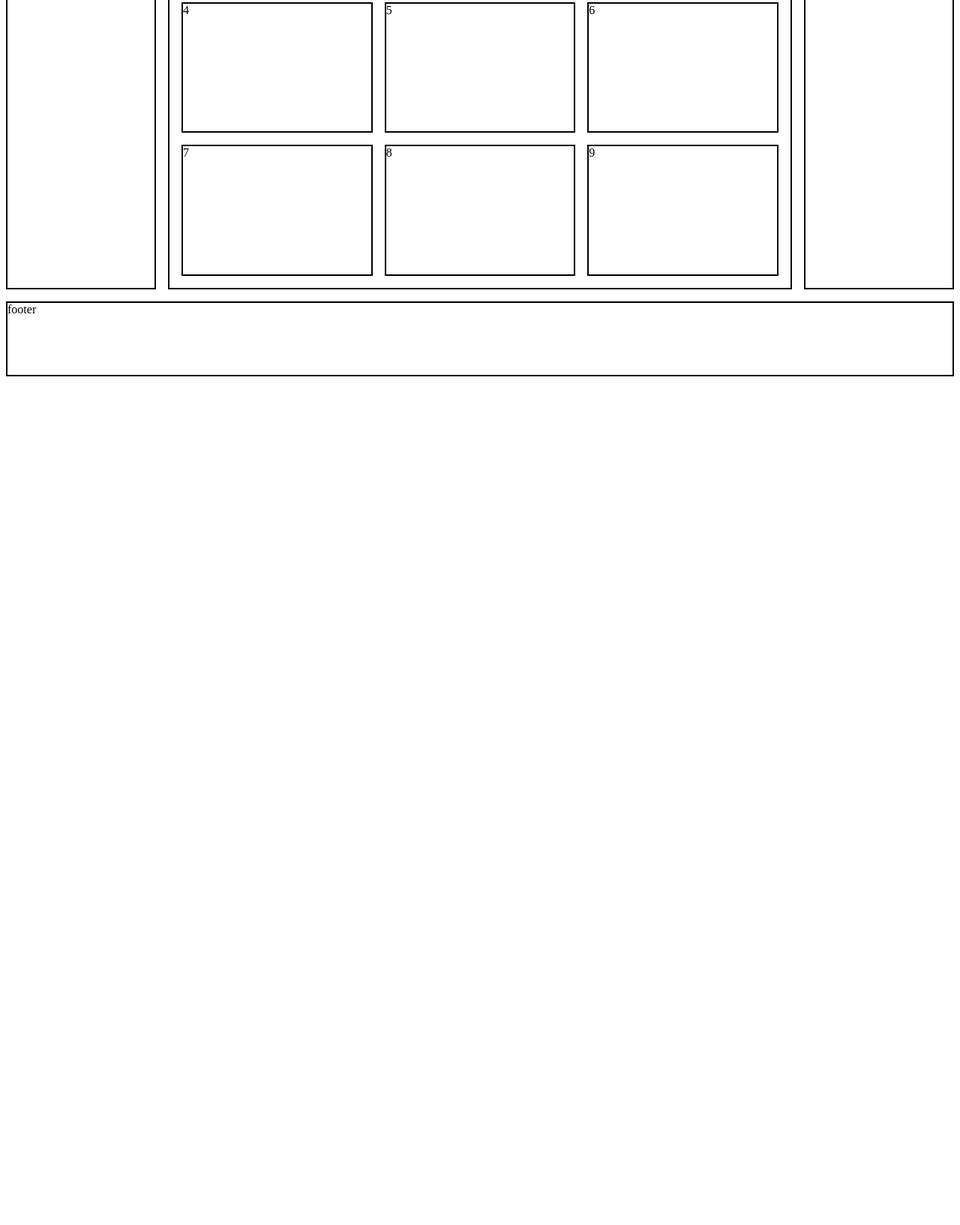
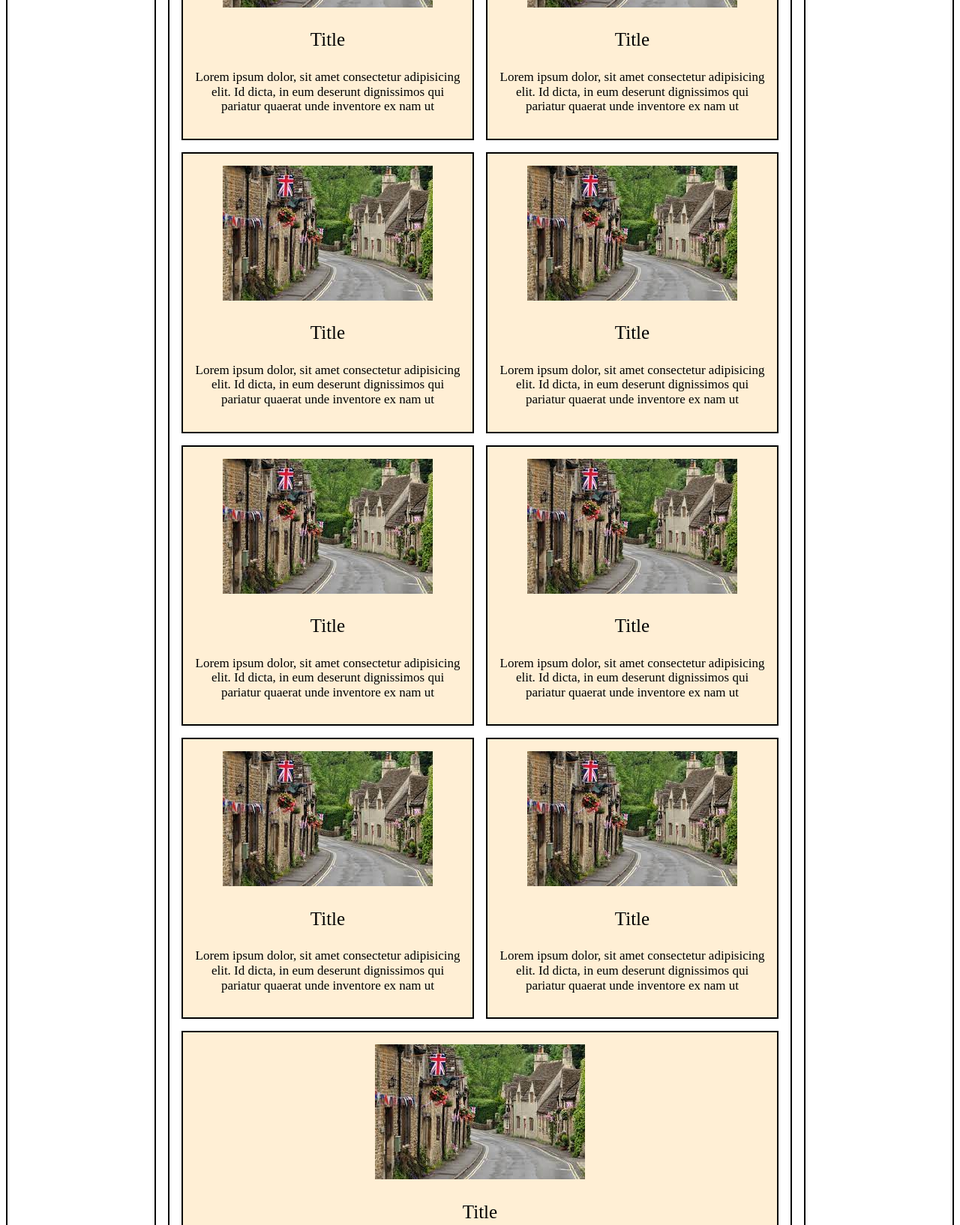
Before and after one commit to InnaPatlakha/lesson6, a plain HTML site: page index.html in a window 1280 px wide. Shown: the part 330-1964 px from the top of the page at 75% size. Before the commit the page ends 840 px from the top, so only its background shows below. Drawn offline with Linux system fonts and the light colour scheme.

Commit message:
наповнення сітки змістом

```diff
--- a/index.html
+++ b/index.html
@@ -14,15 +14,78 @@
   <header class="header">header</header>
   <div class="flex">
     <main class="main">
-      <div class="item">1</div>
-      <div class="item">2</div>
-      <div class="item">3</div>
-      <div class="item">4</div>
-      <div class="item">5</div>
-      <div class="item">6</div>
-      <div class="item">7</div>
-      <div class="item">8</div>
-      <div class="item">9</div>
+      <div class="item">
+        <div>
+          <img src="images/8.jpg" alt="img1">
+        </div>
+        <p class="title">Title</p>
+        <p class="text">Lorem ipsum dolor, sit amet consectetur adipisicing elit. Id dicta, in eum deserunt dignissimos
+          qui pariatur quaerat unde inventore ex nam ut</p>
+      </div>
+      <div class="item">
+        <div>
+          <img src="images/8.jpg" alt="img1">
+        </div>
+        <p class="title">Title</p>
+        <p class="text">Lorem ipsum dolor, sit amet consectetur adipisicing elit. Id dicta, in eum deserunt dignissimos
+          qui pariatur quaerat unde inventore ex nam ut</p>
+      </div>
+      <div class="item">
+        <div>
+          <img src="images/8.jpg" alt="img1">
+        </div>
+        <p class="title">Title</p>
+        <p class="text">Lorem ipsum dolor, sit amet consectetur adipisicing elit. Id dicta, in eum deserunt dignissimos
+          qui pariatur quaerat unde inventore ex nam ut</p>
+      </div>
+      <div class="item">
+        <div>
+          <img src="images/8.jpg" alt="img1">
+        </div>
+        <p class="title">Title</p>
+        <p class="text">Lorem ipsum dolor, sit amet consectetur adipisicing elit. Id dicta, in eum deserunt dignissimos
+          qui pariatur quaerat unde inventore ex nam ut</p>
+      </div>
+      <div class="item">
+        <div>
+          <img src="images/8.jpg" alt="img1">
+        </div>
+        <p class="title">Title</p>
+        <p class="text">Lorem ipsum dolor, sit amet consectetur adipisicing elit. Id dicta, in eum deserunt dignissimos
+          qui pariatur quaerat unde inventore ex nam ut</p>
+      </div>
+      <div class="item">
+        <div>
+          <img src="images/8.jpg" alt="img1">
+        </div>
+        <p class="title">Title</p>
+        <p class="text">Lorem ipsum dolor, sit amet consectetur adipisicing elit. Id dicta, in eum deserunt dignissimos
+          qui pariatur quaerat unde inventore ex nam ut</p>
+      </div>
+      <div class="item">
+        <div>
+          <img src="images/8.jpg" alt="img1">
+        </div>
+        <p class="title">Title</p>
+        <p class="text">Lorem ipsum dolor, sit amet consectetur adipisicing elit. Id dicta, in eum deserunt dignissimos
+          qui pariatur quaerat unde inventore ex nam ut</p>
+      </div>
+      <div class="item">
+        <div>
+          <img src="images/8.jpg" alt="img1">
+        </div>
+        <p class="title">Title</p>
+        <p class="text">Lorem ipsum dolor, sit amet consectetur adipisicing elit. Id dicta, in eum deserunt dignissimos
+          qui pariatur quaerat unde inventore ex nam ut</p>
+      </div>
+      <div class="item">
+        <div>
+          <img src="images/8.jpg" alt="img1">
+        </div>
+        <p class="title">Title</p>
+        <p class="text">Lorem ipsum dolor, sit amet consectetur adipisicing elit. Id dicta, in eum deserunt dignissimos
+          qui pariatur quaerat unde inventore ex nam ut</p>
+      </div>
     </main>
     <aside class="left">left</aside>
     <aside class="right">right</aside>
--- a/style.css
+++ b/style.css
@@ -33,4 +33,13 @@
   flex-basis: 25%;
   flex-grow: 1;
   margin: 0.5em;
+  background-color: papayawhip;
+  text-align: center;
+  padding: 1em;
 }
+.title {
+  font-size: 25px;
+}
+.text {
+  font-size: 17px;
+}
```
